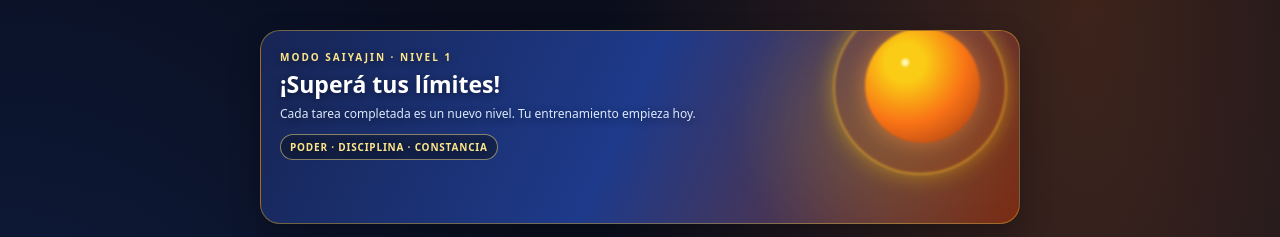
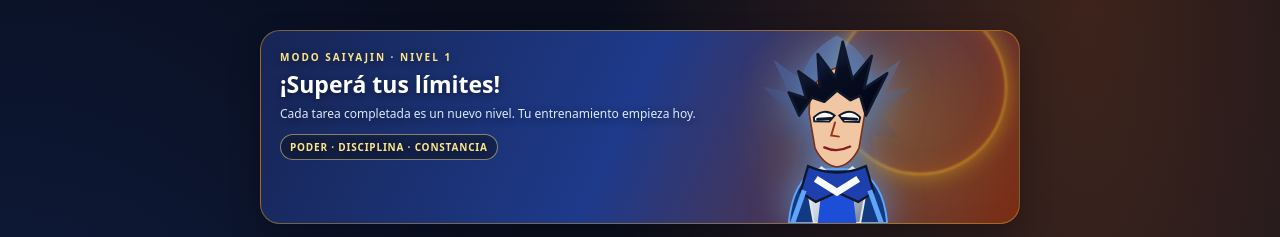
Before and after one commit to lucaspool20-afk/Mi-organizador, a website built with Vite: page native-app/index.html in a window 1280 px wide. Shown: the top 237 px of the page. Built offline with nearby package versions, Linux system fonts and the light colour scheme; what @capacitor/core, @capacitor/local-notifications would draw is missing.

Commit message:
Mostrar a Vegeta en la cabecera del organizador

```diff
--- a/native-app/index.html
+++ b/native-app/index.html
@@ -134,7 +134,10 @@ input,select{background:#202d43;border:1px solid #475569}
 .anime-hero{position:relative;overflow:hidden;min-height:154px;margin:12px 0 16px;padding:19px;border-radius:20px;border:1px solid rgba(251,191,36,.4);background:radial-gradient(circle at 82% 48%,rgba(250,204,21,.22),transparent 24%),linear-gradient(115deg,#172554 0%,#1e3a8a 48%,#7c2d12 100%);box-shadow:0 12px 30px rgba(0,0,0,.3)}
 .anime-hero:before,.anime-hero:after{content:"";position:absolute;pointer-events:none;border-radius:50%;filter:blur(1px)}
 .anime-hero:before{width:170px;height:170px;right:12px;top:-30px;border:2px solid rgba(251,191,36,.55);box-shadow:0 0 22px rgba(250,204,21,.45),inset 0 0 22px rgba(249,115,22,.25)}
-.anime-hero:after{width:115px;height:115px;right:39px;top:-3px;background:radial-gradient(circle at 35% 30%,#fff7ae 0 3%,#facc15 4% 18%,#f97316 55%,#9a3412 100%);box-shadow:0 0 34px rgba(251,146,60,.7)}
+.anime-hero:after{display:none}
+.anime-vegeta{position:absolute;right:0;bottom:0;width:48%;height:100%;object-fit:contain;object-position:center bottom;z-index:0;filter:drop-shadow(0 0 18px rgba(96,165,250,.7))}
+.anime-hero-content{max-width:58%}
+@media(max-width:380px){.anime-vegeta{width:46%;right:-5px}.anime-hero-content{max-width:62%}}
 .anime-hero-content{position:relative;z-index:1;max-width:68%;text-shadow:0 2px 8px rgba(0,0,0,.45)}
 .anime-kicker{font-size:10px;font-weight:900;letter-spacing:2px;color:#fde68a}
 .anime-hero h2{font-size:23px;line-height:1.08;margin:8px 0;color:white;font-weight:900}
@@ -154,7 +157,8 @@ if ("serviceWorker" in navigator) {
 </head>
 <body>
 
-<div class="anime-hero" aria-label="Tema anime inspirado en Dragon Ball">
+<div class="anime-hero" aria-label="Tema anime con Vegeta">
+  <img class="anime-vegeta" src="./assets/vegeta.svg" alt="Ilustración de Vegeta" />
   <div class="anime-hero-content">
     <div class="anime-kicker">MODO SAIYAJIN · NIVEL 1</div>
     <h2>¡Superá tus límites!</h2>
```
